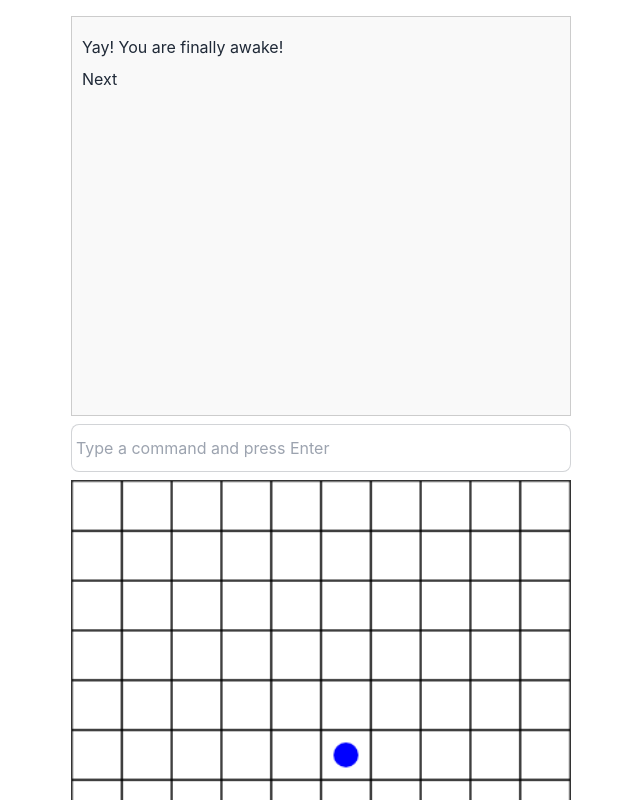
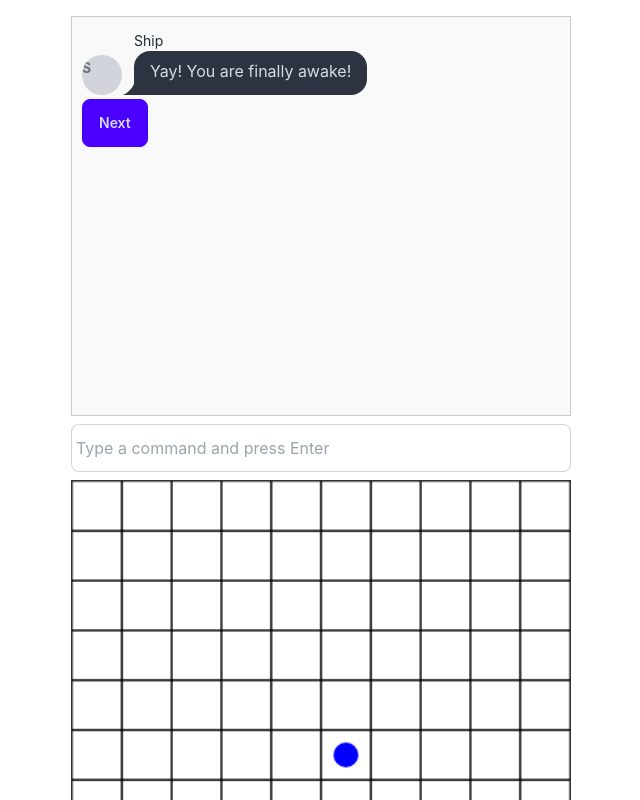
Before and after one commit to briandobbs/starbot_star_journey, a React (Create React App) app: page / in a window 1280 px wide. Shown: the top 800 px of the page, without its empty margins (319-959 px from the left). Built offline with nearby package versions, Linux system fonts and the light colour scheme.

Commit message:
add styling for dialog box

```diff
--- a/src/components/DialogPanel.tsx
+++ b/src/components/DialogPanel.tsx
@@ -26,14 +26,27 @@ const DialogPanel: React.FC = () => {
       {dialog.map((msg, index) => (
         <div
           key={index}
-          className={`tw-my-2 ${
-            msg.speaker === "AI" ? "tw-text-left" : "tw-text-right"
+          className={`tw-chat ${
+            msg.speaker === "AI" ? "tw-chat-start" : "tw-chat-end"
           }`}
         >
-          <span>{msg.text}</span>
+          <div className="tw-chat-image tw-avatar">
+            <div className="tw-w-10 tw-rounded-full tw-bg-gray-300">
+              {/* Placeholder for image */}
+              <span className="tw-text-sm tw-font-bold tw-text-gray-500">
+                {msg.speaker === "AI" ? "S" : "P"}
+              </span>
+            </div>
+          </div>
+          <div className="tw-chat-header">
+            {msg.speaker === "AI" ? "Ship" : "Starbot"}
+          </div>
+          <div className="tw-chat-bubble">{msg.text}</div>
         </div>
       ))}
-      <button onClick={handleNextDialog}>Next</button>
+      <button className="tw-btn tw-btn-primary" onClick={handleNextDialog}>
+        Next
+      </button>
     </div>
   );
 };
```
